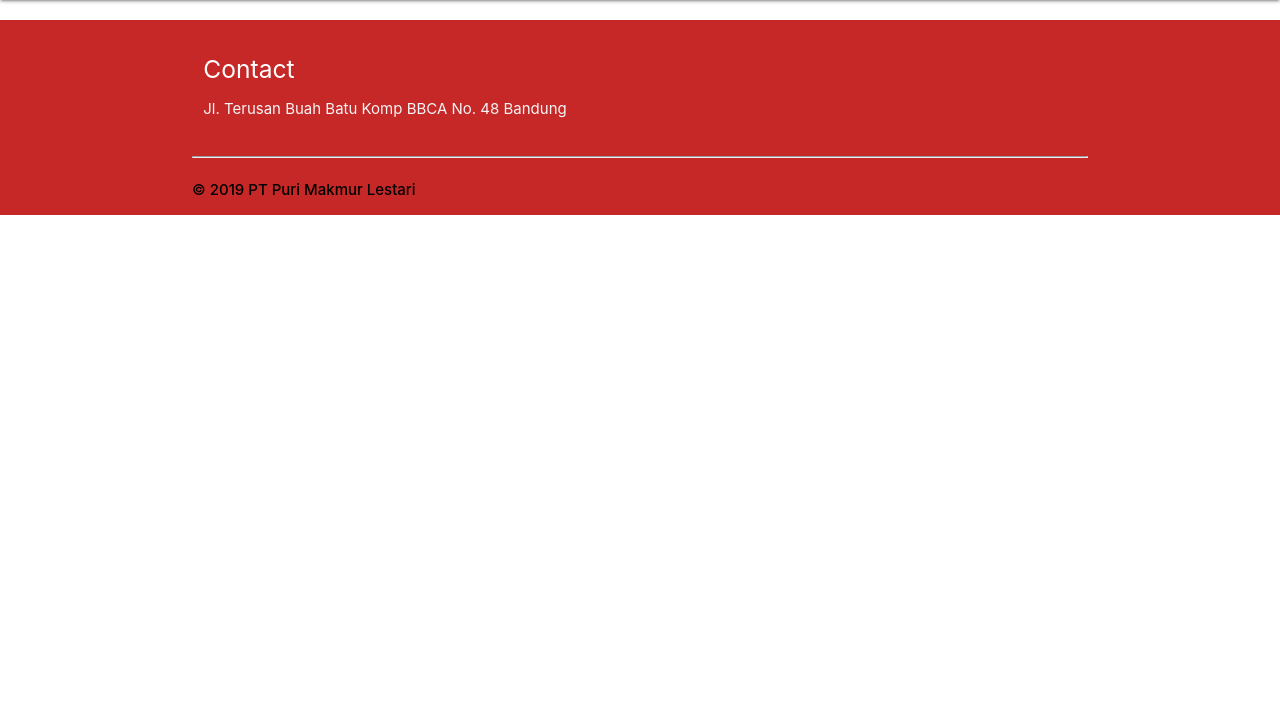
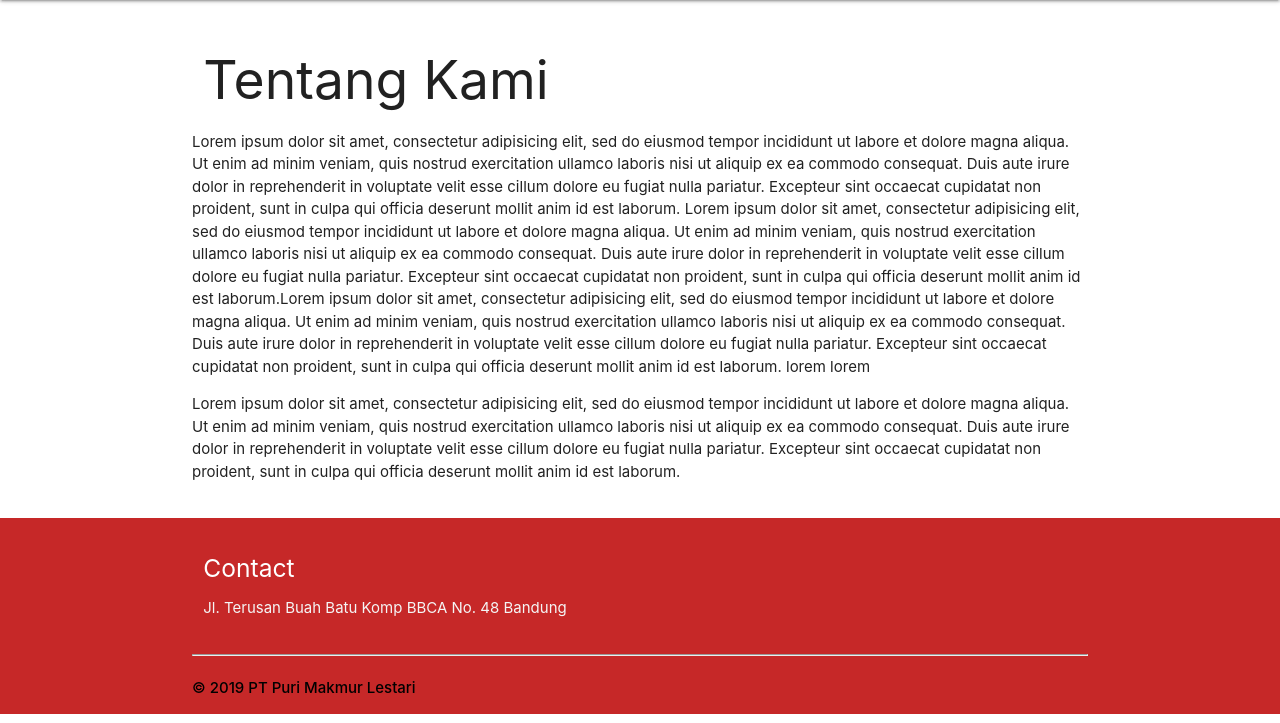
Before and after one commit to nerochaniago/prakerin, a CodeIgniter app: page /prakerin/Pendaftar_C/tentangKami in a window 1280 px wide. Shown: the part 64-787 px from the top of the page. Run offline with CodeIgniter, Linux system fonts and the light colour scheme.

Commit message:
edit dikit about

```diff
--- a/application/views/pendaftar/tentangKami.php
+++ b/application/views/pendaftar/tentangKami.php
@@ -41,7 +41,14 @@
         <!-- main content -->
         <div class="container">
           <div class="row">
-
+            <div class="col l12 s12">
+              <h2>Tentang Kami</h1>
+            </div>
+              <div class="">
+                <p>Lorem ipsum dolor sit amet, consectetur adipisicing elit, sed do eiusmod tempor incididunt ut labore et dolore magna aliqua. Ut enim ad minim veniam, quis nostrud exercitation ullamco laboris nisi ut aliquip ex ea commodo consequat. Duis aute irure dolor in reprehenderit in voluptate velit esse cillum dolore eu fugiat nulla pariatur. Excepteur sint occaecat cupidatat non proident, sunt in culpa qui officia deserunt mollit anim id est laborum.
+                Lorem ipsum dolor sit amet, consectetur adipisicing elit, sed do eiusmod tempor incididunt ut labore et dolore magna aliqua. Ut enim ad minim veniam, quis nostrud exercitation ullamco laboris nisi ut aliquip ex ea commodo consequat. Duis aute irure dolor in reprehenderit in voluptate velit esse cillum dolore eu fugiat nulla pariatur. Excepteur sint occaecat cupidatat non proident, sunt in culpa qui officia deserunt mollit anim id est laborum.Lorem ipsum dolor sit amet, consectetur adipisicing elit, sed do eiusmod tempor incididunt ut labore et dolore magna aliqua. Ut enim ad minim veniam, quis nostrud exercitation ullamco laboris nisi ut aliquip ex ea commodo consequat. Duis aute irure dolor in reprehenderit in voluptate velit esse cillum dolore eu fugiat nulla pariatur. Excepteur sint occaecat cupidatat non proident, sunt in culpa qui officia deserunt mollit anim id est laborum. lorem lorem</p>
+                <p>Lorem ipsum dolor sit amet, consectetur adipisicing elit, sed do eiusmod tempor incididunt ut labore et dolore magna aliqua. Ut enim ad minim veniam, quis nostrud exercitation ullamco laboris nisi ut aliquip ex ea commodo consequat. Duis aute irure dolor in reprehenderit in voluptate velit esse cillum dolore eu fugiat nulla pariatur. Excepteur sint occaecat cupidatat non proident, sunt in culpa qui officia deserunt mollit anim id est laborum.</p>
+              </div>
           </div>
         </div>
 
```
